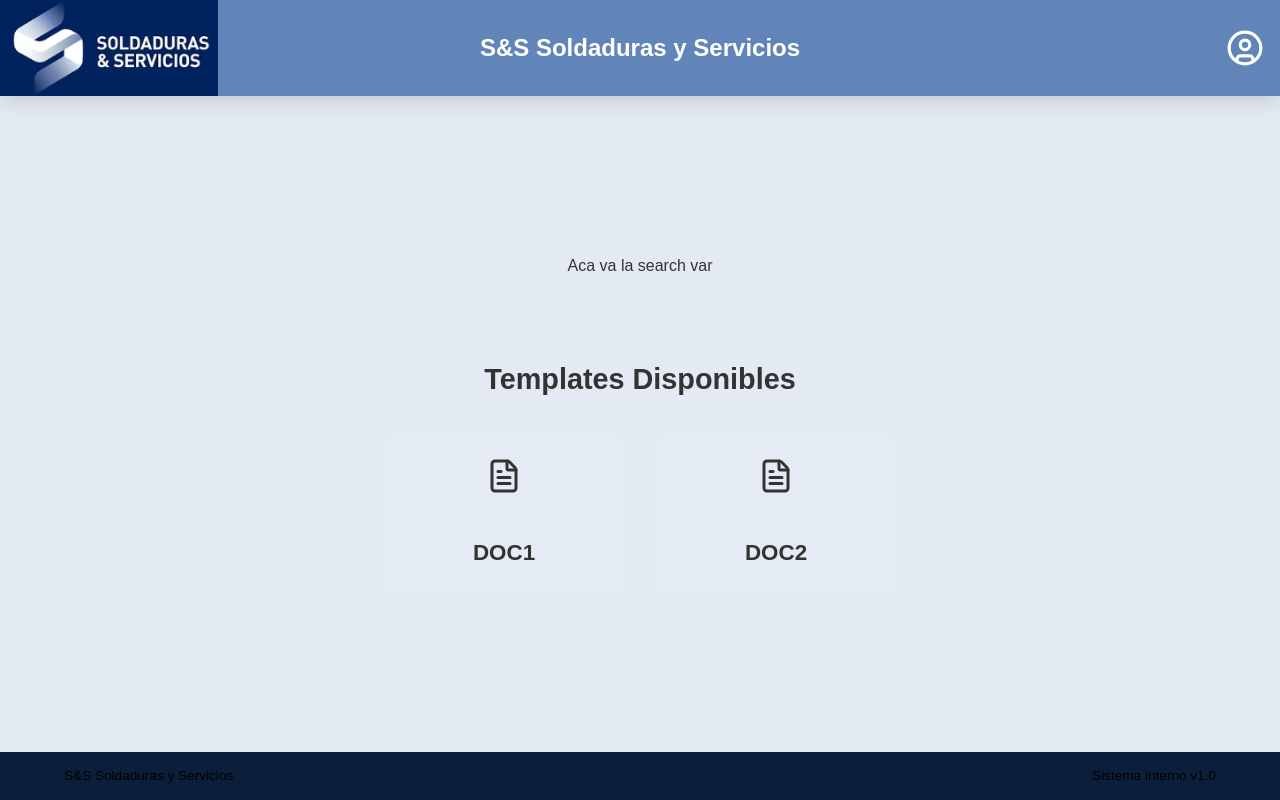
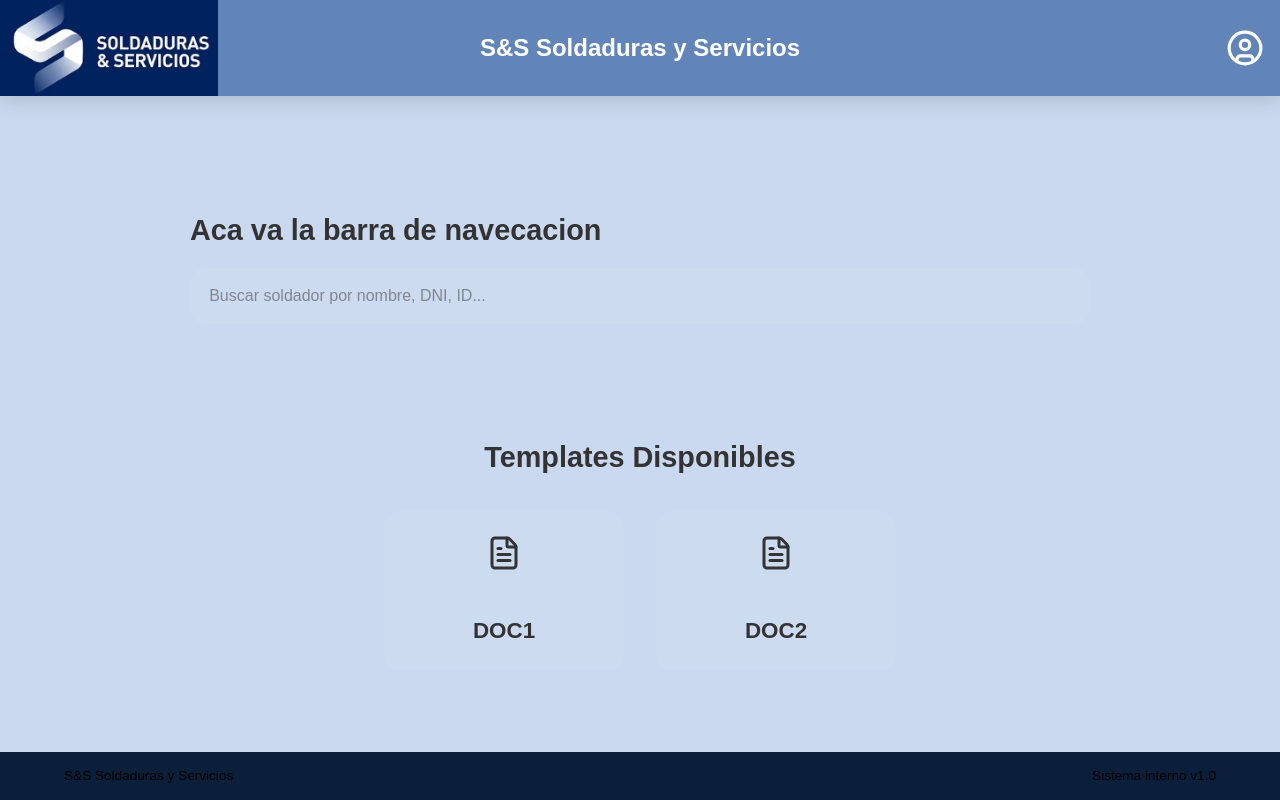
Before and after one commit to muriRam/SyS-Front, a Next.js app: page / in a window 1280 px wide. Built offline with nearby package versions, Linux system fonts and the light colour scheme.

Commit message:
fixed: mejora en maqueta de searchSection

```diff
--- a/src/app/globals.css
+++ b/src/app/globals.css
@@ -7,7 +7,7 @@
 
   --color-text: #333333;
   --color-title: #fff;
-  --color-background: #e4eaf3;
+  --color-background: #cad9ef;
   --color-section: #F5F5F5;
 }
 
--- a/src/components/Search/SearchSection.component.tsx
+++ b/src/components/Search/SearchSection.component.tsx
@@ -3,7 +3,19 @@ import styles from "./SearchSection.module.css"
 export const SearchSection = () => {
     return(
             <section className={styles.searchSection}>
-                <h3> Aca va la search var</h3>
+                 <div className={styles.searchContainer}>
+
+                    <h2 className={styles.title}>
+                    Aca va la barra de navecacion
+                    </h2>
+
+                    <input
+                    type="text"
+                    placeholder="Buscar soldador por nombre, DNI, ID..."
+                    className={styles.searchInput}
+                    />
+
+                </div>
             </section>
     )
 }
--- a/src/components/Search/SearchSection.module.css
+++ b/src/components/Search/SearchSection.module.css
@@ -1,9 +1,49 @@
 .searchSection {
   width: 100%;
+  display: flex;
+  justify-content: center;
+  padding: 3rem 0;
+
+}
+
+.searchContainer {
+  width: 100%;
+  max-width: 900px;
 
   display: flex;
-  justify-content: center;
-  align-items: center;
+  flex-direction: column;
 
-  padding: 1rem 0;
+  gap: 1rem;
 }
+
+.title {
+  font-size: 1.8rem;
+  font-weight: 700;
+
+  color: var(--color-text);
+}
+
+.searchInput {
+  width: 100%;
+
+  padding: 1rem 1.2rem;
+
+  border: none;
+  border-radius: 1rem;
+
+  font-size: 1rem;
+
+  background-color: rgba(255,255,255,0.05);
+
+  color: var(--color-text);
+
+  outline: none;
+
+  transition:
+    border 0.2s ease,
+    background-color 0.2s ease;
+}
+
+.searchInput:focus {
+  background-color: rgba(255,255,255,0.08);
+}
```
